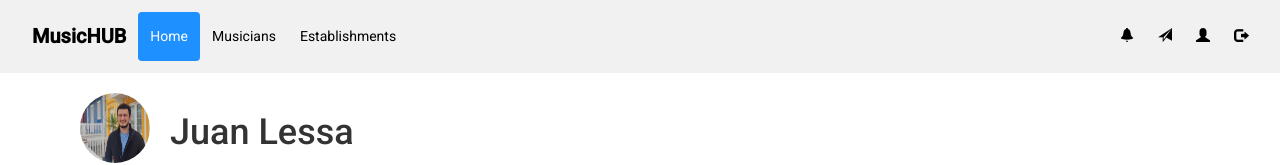
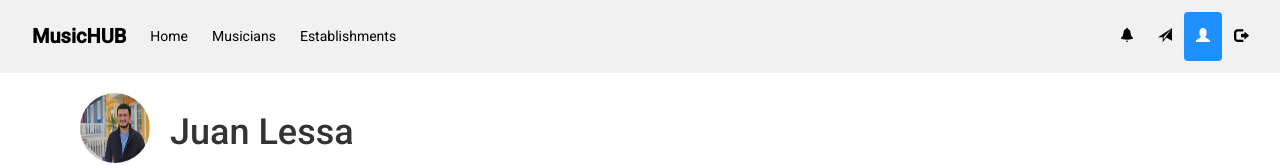
Before and after one commit to JPCGameiro/IHC_MusicHub, an Angular app in the folder musicHub/: page /profile in a window 1280 px wide. Shown: the top 165 px of the page. Built offline with nearby package versions, Linux system fonts and the light colour scheme.

Commit message:
Correções

```diff
--- a/musicHub/src/app/navbar/navbar.component.html
+++ b/musicHub/src/app/navbar/navbar.component.html
@@ -14,7 +14,7 @@
   </div>
 </div>
 
-<div id="navbar" *ngIf="router.url === '/' || router.url === '/profile'">
+<div id="navbar" *ngIf="router.url === '/'">
   <a href="/" id="logo">MusicHUB</a>
   <a href="/" class="active">Home</a>
   <a href="/musicians">Musicians</a>
@@ -27,12 +27,20 @@
   </div>
 </div>
 
-<div
-  id="navbar"
-  *ngIf="
-    router.url === '/establishments' || router.url === '/searchestablishments'
-  "
->
+<div id="navbar" *ngIf="router.url === '/profile'">
+  <a href="/" id="logo">MusicHUB</a>
+  <a href="/">Home</a>
+  <a href="/musicians">Musicians</a>
+  <a href="/establishments">Establishments</a>
+  <div id="navbar-right">
+    <a><span class="glyphicon glyphicon-bell"></span></a>
+    <a><span class="glyphicon glyphicon-send"></span></a>
+    <a href="/profile" class="active"><span class="glyphicon glyphicon-user"></span></a>
+    <a><span class="glyphicon glyphicon-log-out"></span></a>
+  </div>
+</div>
+
+<div id="navbar" *ngIf="router.url === '/establishments' || router.url === '/searchestablishments'">
   <a href="/" id="logo">MusicHUB</a>
   <a href="/">Home</a>
   <a href="/musicians">Musicians</a>
```
